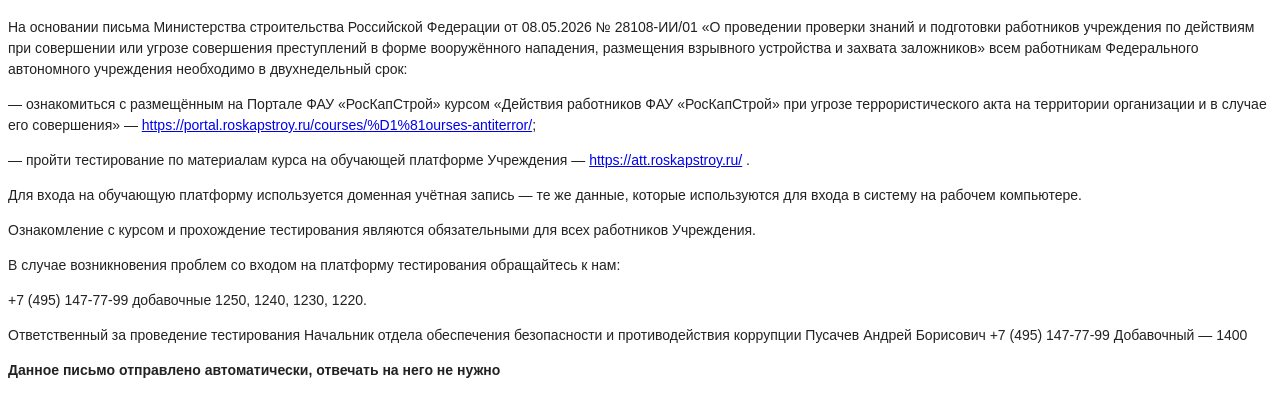
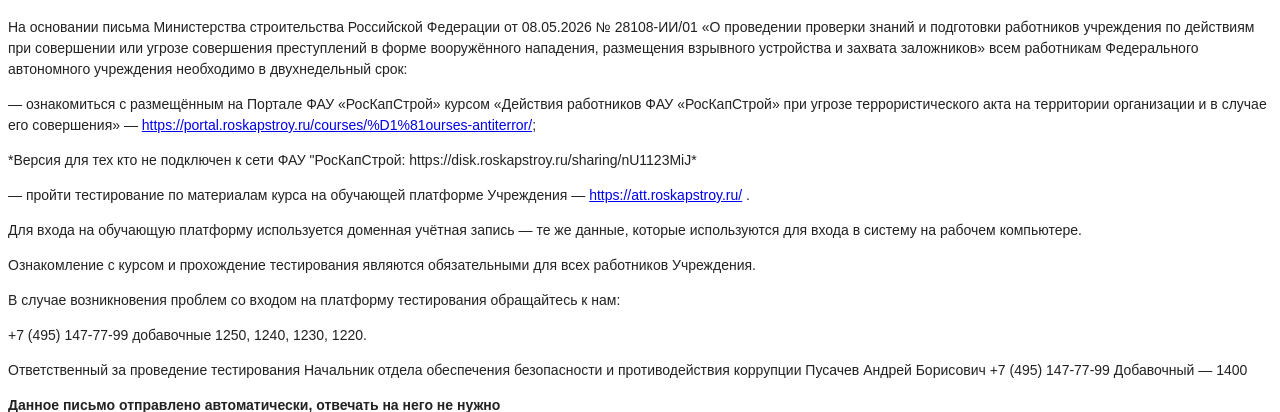
Before and after one commit to DonBellozi/invite-mailer, a Python web app: template templates/antiterror.html in a window 1280 px wide. Shown: the part 32-444 px from the top of the page. Run offline with Jinja, Linux system fonts and the light colour scheme; the template is opened without the code that fills it, so the values that code supplies are empty.

Commit message:
Небольшие изменения

```diff
--- a/templates/antiterror.html
+++ b/templates/antiterror.html
@@ -6,7 +6,7 @@
 <p>На основании письма Министерства строительства Российской Федерации от 08.05.2026 № 28108-ИИ/01 «О проведении проверки знаний и подготовки работников учреждения по действиям при совершении или угрозе совершения преступлений в форме вооружённого нападения, размещения взрывного устройства и захвата заложников» всем работникам Федерального автономного учреждения необходимо в двухнедельный срок:</p>
 
 <p>— ознакомиться с размещённым на Портале ФАУ «РосКапСтрой» курсом «Действия работников ФАУ «РосКапСтрой» при угрозе террористического акта на территории организации и в случае его совершения» — <a href="https://portal.roskapstroy.ru/courses/%D1%81ourses-antiterror/">https://portal.roskapstroy.ru/courses/%D1%81ourses-antiterror/</a>;</p>
-
+<p>*Версия для тех кто не подключен к сети ФАУ "РосКапСтрой: <a href="https://disk.roskapstroy.ru/sharing/nU1123MiJ"></a>https://disk.roskapstroy.ru/sharing/nU1123MiJ*</p>
 <p>— пройти тестирование по материалам курса на обучающей платформе Учреждения — <a href="https://att.roskapstroy.ru/">https://att.roskapstroy.ru/</a> .</p>
 
 <p>Для входа на обучающую платформу используется доменная учётная запись — те же данные, которые используются для входа в систему на рабочем компьютере.</p>
```
